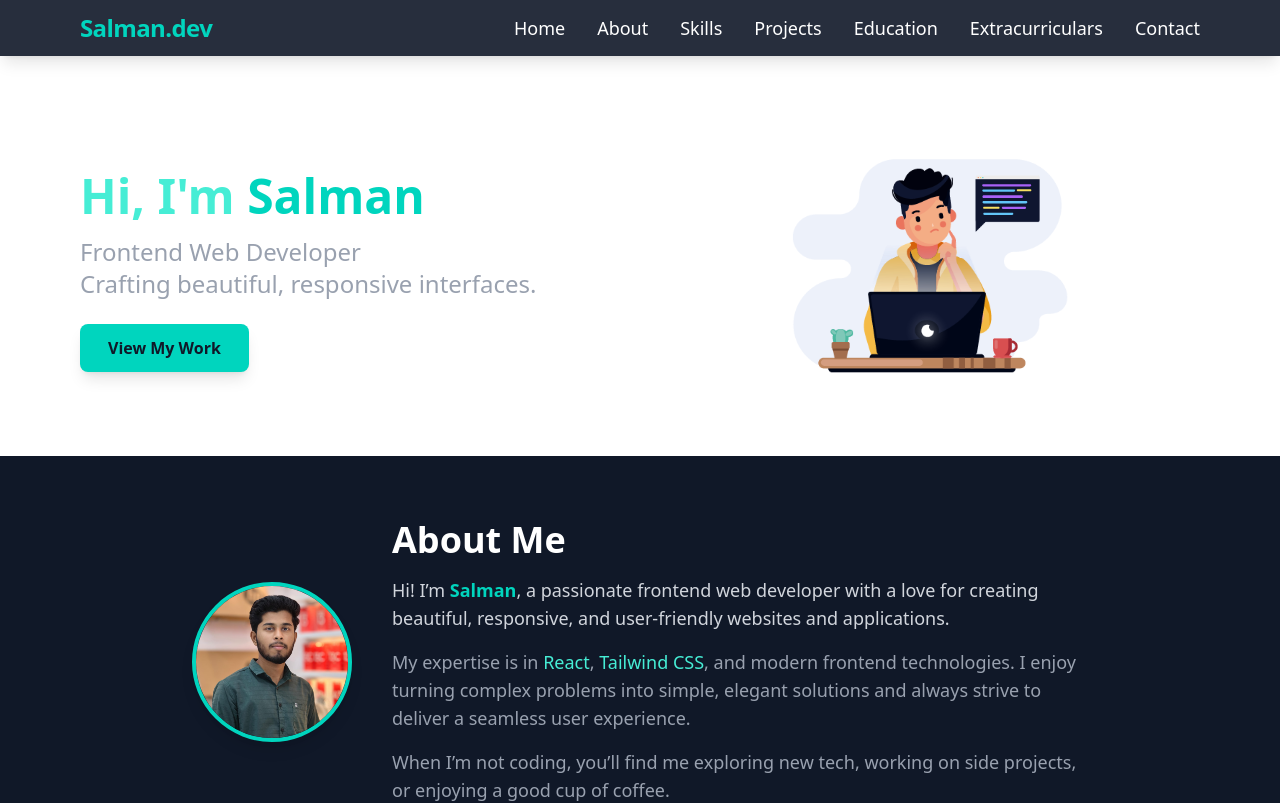
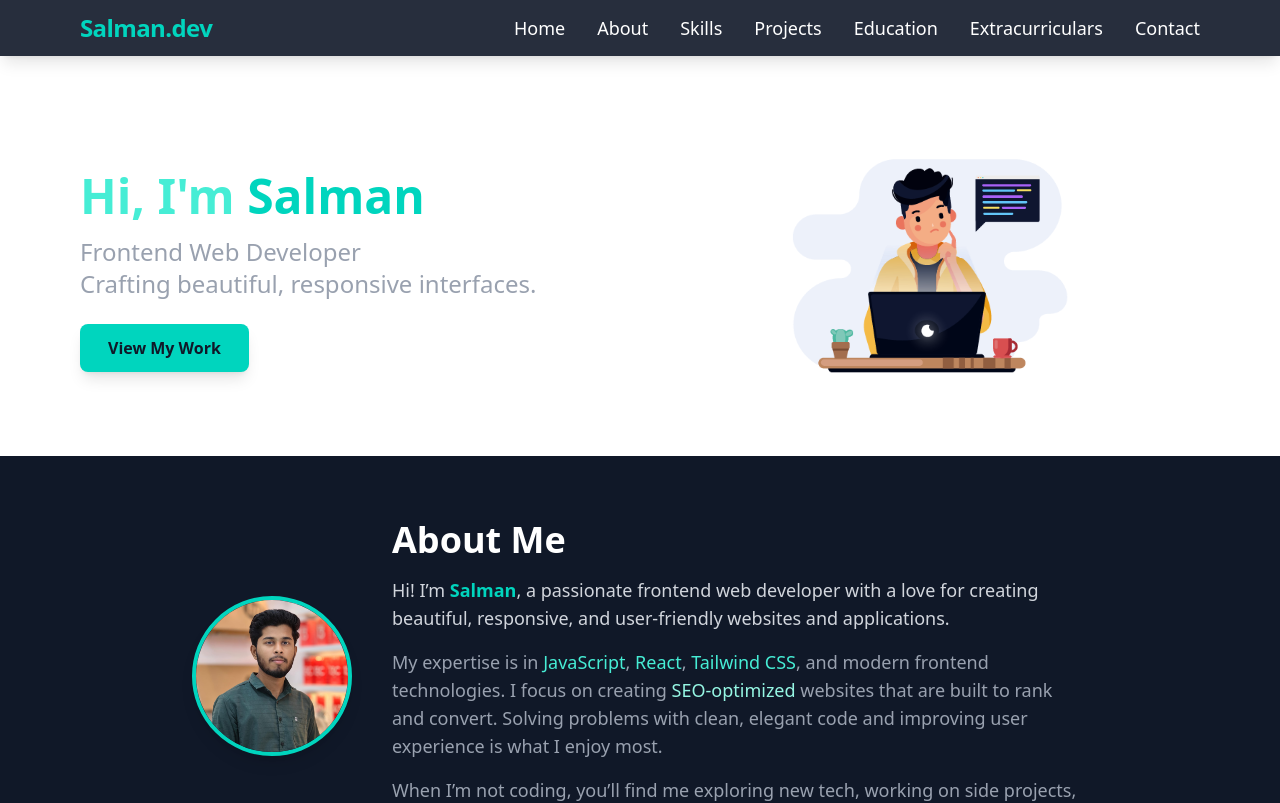
Before and after one commit to codebysalmanshaikh/Salman-Portfolio, a React (Vite) app: page / in a window 1280 px wide. Shown: the top 803 px of the page. Built offline with nearby package versions, Linux system fonts and the light colour scheme.

Commit message:
updated text

```diff
--- a/src/components/About.jsx
+++ b/src/components/About.jsx
@@ -20,7 +20,7 @@ const About = () => {
                         Hi! I’m <span className="text-teal-400 font-semibold">Salman</span>, a passionate frontend web developer with a love for creating beautiful, responsive, and user-friendly websites and applications.
                     </p>
                     <p className="text-lg text-gray-400 mb-4">
-                        My expertise is in <span className="text-teal-300">React</span>, <span className="text-teal-300">Tailwind CSS</span>, and modern frontend technologies. I enjoy turning complex problems into simple, elegant solutions and always strive to deliver a seamless user experience.
+                        My expertise is in <span className="text-teal-300">JavaScript</span>, <span className="text-teal-300">React</span>, <span className="text-teal-300">Tailwind CSS</span>, and modern frontend technologies.  I focus on creating <span className="text-teal-200">SEO-optimized</span> websites that are built to rank and convert. Solving problems with clean, elegant code and improving user experience is what I enjoy most.
                     </p>
                     <p className="text-lg text-gray-400">
                         When I’m not coding, you’ll find me exploring new tech, working on side projects, or enjoying a good cup of coffee.
```
